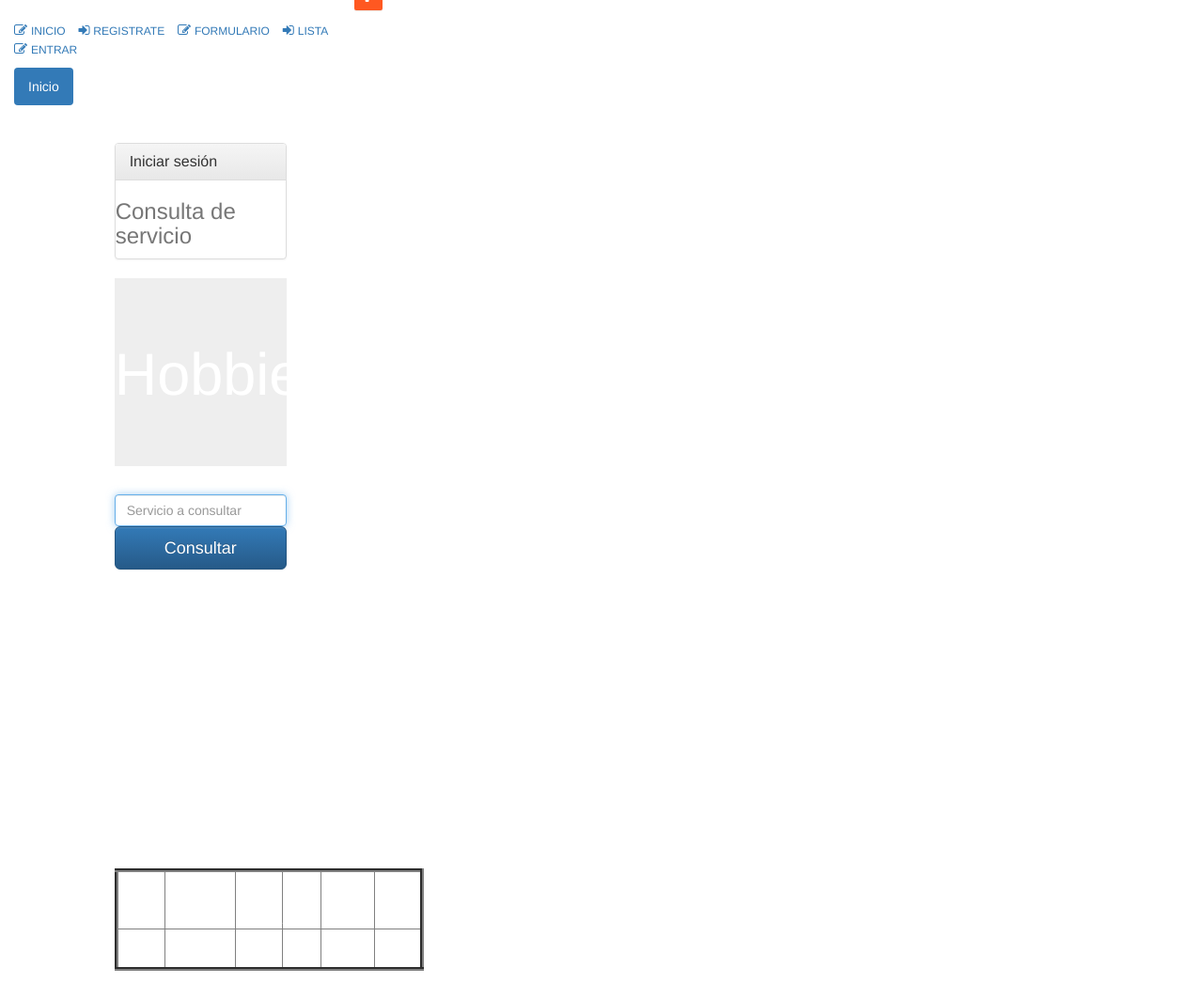
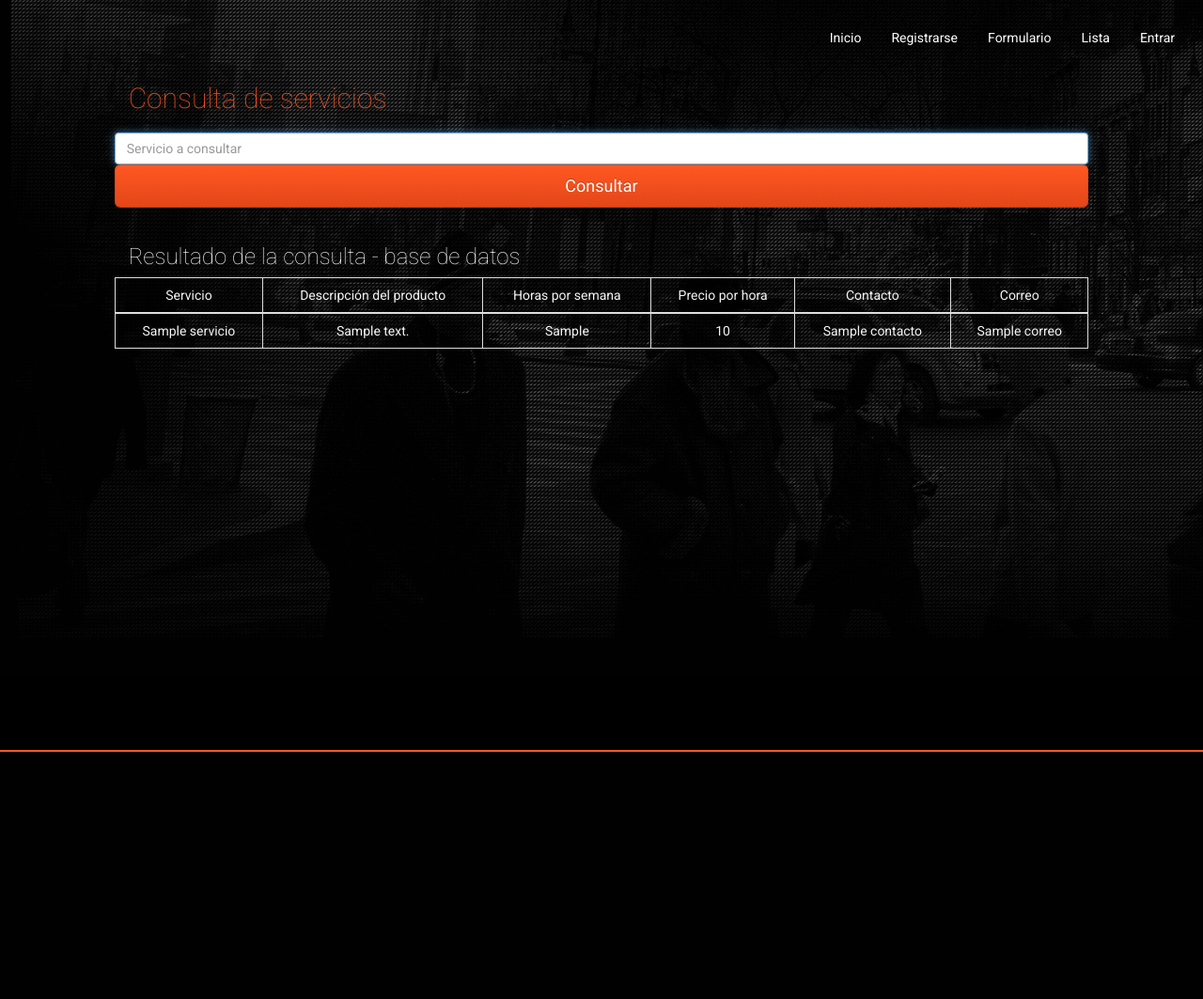
Before and after one commit to valeealcaraz/Hackathon, a Flask app: template templates/consulta_servicio.html in a window 1280 px wide. Shown: the whole page at 94% size. After the commit the page ends 800 px from the top, so only its background shows below. Run offline with Flask 2, Linux system fonts and the light colour scheme; the template is opened without the code that fills it: most values are stand-ins (such as "Sample title", 1, 10 or a date in 2020); some libraries are stand-ins or nearby versions.

Commit message:
Consulta_servicio y consulta_username modificados

```diff
--- a/templates/consulta_servicio.html
+++ b/templates/consulta_servicio.html
@@ -2,10 +2,30 @@
 <html lang="es">
   <head>
         <meta charset="utf-8">
-    <title>Venta hobbies</title>
+        <title>Venta de Hobbies</title>
         <meta content="width=device-width, initial-scale=1.0" name="viewport">
         <meta content="" name="keywords">
         <meta content="" name="description">
+
+        <!-- Facebook Opengraph integration: https://developers.facebook.com/docs/sharing/opengraph -->
+        <meta property="og:title" content="">
+        <meta property="og:image" content="">
+        <meta property="og:url" content="">
+        <meta property="og:site_name" content="">
+        <meta property="og:description" content="">
+
+        <!-- Twitter Cards integration: https://dev.twitter.com/cards/  -->
+        <meta name="twitter:card" content="summary">
+        <meta name="twitter:site" content="">
+        <meta name="twitter:title" content="">
+        <meta name="twitter:description" content="">
+        <meta name="twitter:image" content="">
+
+        <!-- Fav and touch icons -->
+        <link rel="shortcut icon" href="img/icons/favicon.png">
+        <link rel="apple-touch-icon-precomposed" sizes="114x114" href="img/icons/114x114.png">
+        <link rel="apple-touch-icon-precomposed" sizes="72x72" href="img/icons/72x72.png">
+        <link rel="apple-touch-icon-precomposed" href="img/icons/default.png">
 
         <!-- Google Fonts -->
         <link href="https://fonts.googleapis.com/css?family=Roboto:400,100,300,500,700,900" rel="stylesheet">
@@ -14,66 +34,46 @@
         <link href="lib/bootstrap/css/bootstrap.min.css" rel="stylesheet">
 
         <!-- Libraries CSS Files -->
-    <link href="lib/font-awesome/css/font-awesome.min.css" rel="stylesheet">
-    <link href="lib/owlcarousel/owl.carousel.min.css" rel="stylesheet">
-    <link href="lib/owlcarousel/owl.theme.min.css" rel="stylesheet">
-    <link href="lib/owlcarousel/owl.transitions.min.css" rel="stylesheet">
+        <link href="{{url_for('static',filename='lib/font-awesome/css/font-awesome.min.css')}}" rel="stylesheet">
+        <link href="{{url_for('static',filename='lib/owlcarousel/owl.carousel.min.css')}}" rel="stylesheet">
+        <link href="{{url_for('static',filename='lib/owlcarousel/owl.theme.min.css')}}" rel="stylesheet">
+        <link href="{{url_for('static',filename='lib/owlcarousel/owl.transitions.min.css')}}" rel="stylesheet">
 
         <!-- Main Stylesheet File -->
-    <link href="css/style.css" rel="stylesheet">
+        <link href="{{url_for('static',filename='css/style.css')}}" rel="stylesheet">
 
         <!--Your custom colour override - predefined colours are: colour-blue.css, colour-green.css, colour-lavander.css, orange is default-->
         <link href="#" id="colour-scheme" rel="stylesheet">
 
-
-    <!-- Latest compiled and minified CSS -->
-    <link rel="stylesheet" href="https://maxcdn.bootstrapcdn.com/bootstrap/3.3.7/css/bootstrap.min.css" integrity="sha384-BVYiiSIFeK1dGmJRAkycuHAHRg32OmUcww7on3RYdg4Va+PmSTsz/K68vbdEjh4u" crossorigin="anonymous">
-
-    <!-- Optional theme -->
-    <link rel="stylesheet" href="https://maxcdn.bootstrapcdn.com/bootstrap/3.3.7/css/bootstrap-theme.min.css" integrity="sha384-rHyoN1iRsVXV4nD0JutlnGaslCJuC7uwjduW9SVrLvRYooPp2bWYgmgJQIXwl/Sp" crossorigin="anonymous">
-
-<!-- Latest compiled and minified JavaScript -->
-<script src="https://maxcdn.bootstrapcdn.com/bootstrap/3.3.7/js/bootstrap.min.js" integrity="sha384-Tc5IQib027qvyjSMfHjOMaLkfuWVxZxUPnCJA7l2mCWNIpG9mGCD8wGNIcPD7Txa" crossorigin="anonymous"></script>
-
+        <!-- =======================================================
+          Theme Name: Flexor
+          Theme URL: https://bootstrapmade.com/flexor-free-multipurpose-bootstrap-template/
+          Author: BootstrapMade.com
+          Author URL: https://bootstrapmade.com
+        ======================================================= -->
   </head>
 
   <body>
-
-    <div class="col-md-4">
-      <ul class="list-inline user-menu pull-right">
-        <li class="user-button"><a class="btn btn-primary btn-hh-trigger" role="button" data-toggle="collapse" data-target=".header-hidden">Open</a></li>
-      </ul>
-      <ul class="list-inline user-menu pull-right">
-        <li class="user-register"><i class="fa fa-edit text-primary "></i> <a href="register" class="text-uppercase">Inicio</a></li>
-        <li class="user-login"><i class="fa fa-sign-in text-primary"></i> <a href="login.html" class="text-uppercase">Registrate</a></li>
-        <li class="user-register"><i class="fa fa-edit text-primary "></i> <a href="register" class="text-uppercase">Formulario</a></li>
-        <li class="user-login"><i class="fa fa-sign-in text-primary"></i> <a href="login.html" class="text-uppercase">Lista</a></li>
-        <li class="user-register"><i class="fa fa-edit text-primary "></i> <a href="register" class="text-uppercase">Entrar</a></li>
-      </ul>
+        <body class="fullscreen-centered page-register">
+ <div id="background-wrapper" class="city" data-stellar-background-ratio="0.8" style="background-position: 0% 0%;">
+    <div class="container-fluid">
       <div class="header">
         <nav>
           <ul class="nav nav-pills pull-right">
-            <li role="presentation" class="active"><a href="/">Inicio</a></li>
+            <li role="presentation" ><a href="/">Inicio</a></li>
             <li role="presentation"><a href="/showlogin">Registrarse</a></li>
             <li role="presentation"><a href="/formulario">Formulario</a></li>
             <li role="presentation"><a href="/list">Lista</a></li>
  	        <li role="presentation"><a href="/showlogin">Entrar</a></li>
           </ul>
         </nav>
+
     <div class="row">
-        <div class="col-sm-6 col-sm-offset-3">
-          <div class="panel panel-default">
-            <div class="panel-heading">
-              <h3 class="panel-title">
-                Iniciar sesión
-              </h3>
-            </div>
-        <h3 class="text-muted">Consulta de servicio</h3>
-      </div>
-
-      <div class="jumbotron" >
-        <h1>Hobbies</h1>
-        <p class="lead"></p>
+     <div class="col-sm-10 col-sm-offset-1">
+        <div class="panel-heading" style="color:#f4511e;">
+              <h2>
+                  Consulta de servicios
+              </h2>
         </div>
 
       <div>
@@ -83,11 +83,11 @@
               </form>
        </div>
 
-              <h1 class="container-fluid">Resultado de la consulta de la base de datos </h1>
-              <table border = 4>
+       <h3 class="container-fluid" style="color:whitesmoke">Resultado de la consulta - base de datos </h3>
+       <table border = 4 class="table table-bordered" style="color:whitesmoke">
                   <thead>
                     <td align="center">Servicio</td>
-                    <td align="center">Descripcion del producto</td>
+                    <td align="center">Descripción del producto</td>
                     <td align="center">Horas por semana</td>
                     <td align="center">Precio por hora</td>
                     <td align="center">Contacto</td>
@@ -97,7 +97,7 @@
                   <tr>
 
                     <td align="center">{{row["Servicio"]}}</td>
-                    <td align="center">{{row["Descripcion_del_producto"]}}</td>
+                    <td align="center">{{row["Descripción_del_producto"]}}</td>
                     <td align="center">{{row["Horas_por_semana"]}}</td>
                     <td align="center"> {{row["Precio_por_hora"]}}</td>
                     <td align="center">{{row['Contacto']}}</td>
@@ -106,10 +106,14 @@
                 </tr>
 
             {% endfor %}
+        </div>
+    </div>
+ </div>
       <footer class="footer">
-        <p>&copy; Alejandro Mendez 2019</p>
+            <p></p>
         </footer>
 
     </div>
+</div>
 </body>
 </html>
--- a/templates/register.html
+++ b/templates/register.html
@@ -66,10 +66,6 @@
         <div class="header-inner">
           <!--navbar-branding/logo - hidden image tag & site name so things like Facebook to pick up, actual logo set via CSS for flexibility -->
           <a class="navbar-brand center-block" href="index.html" title="Home">
-            <h1 class="hidden">
-                <img src="img/logo.png" alt="Flexor Logo">
-                Flexor
-              </h1>
           </a>
         </div>
       </div>
@@ -78,7 +74,7 @@
           <div class="panel panel-default">
             <div class="panel-heading">
               <h3 class="panel-title">
-                  Sign Up
+                  REGISTRATE
                 </h3>
             </div>
             <form action = "{{ url_for('registro_usuario') }}" method = "POST">
```
Also changed, not shown: templates/consulta_username.html (+67 -22 lines), base_datos3.db. Lines whose indentation alone changed are shown as unchanged.
